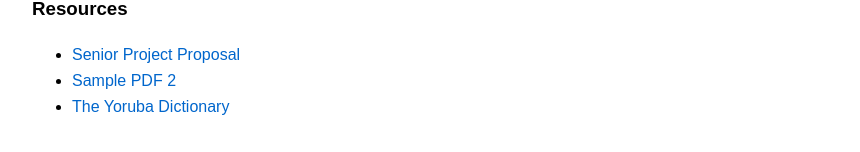
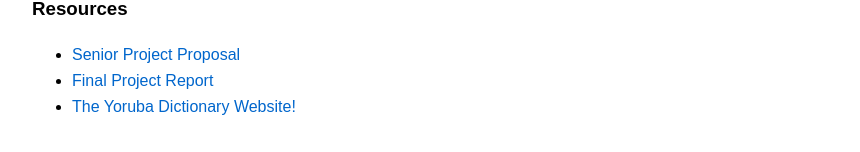
Before and after one commit to muy31/490_SeniorThesis, a plain HTML site: page index.html in a window 1280 px wide. Shown: the part 765-917 px from the top of the page, without its empty margins (208-1068 px from the left). Drawn offline with Linux system fonts and the light colour scheme.

Commit message:
Draft Addition

```diff
--- a/index.html
+++ b/index.html
@@ -28,8 +28,8 @@
         <h3>Resources</h3>
         <ul>
             <li><a href="Yoruba_Dictionary_Project_Proposal.pdf" target="_blank">Senior Project Proposal</a></li>
-            <li><a href="sample2.pdf" target="_blank">Sample PDF 2</a></li>
-            <li><a href="https://yorubadictionary.yale.edu" target="_blank">The Yoruba Dictionary</a></li>
+            <li><a href="Yoruba_Dictionary_Project_Proposal.pdf" target="_blank">Final Project Report</a></li>
+            <li><a href="https://yorubadictionary.yale.edu" target="_blank">The Yoruba Dictionary Website!</a></li>
         </ul>
     </div>
 </body>
```
Also changed, not shown: 1 other file.
